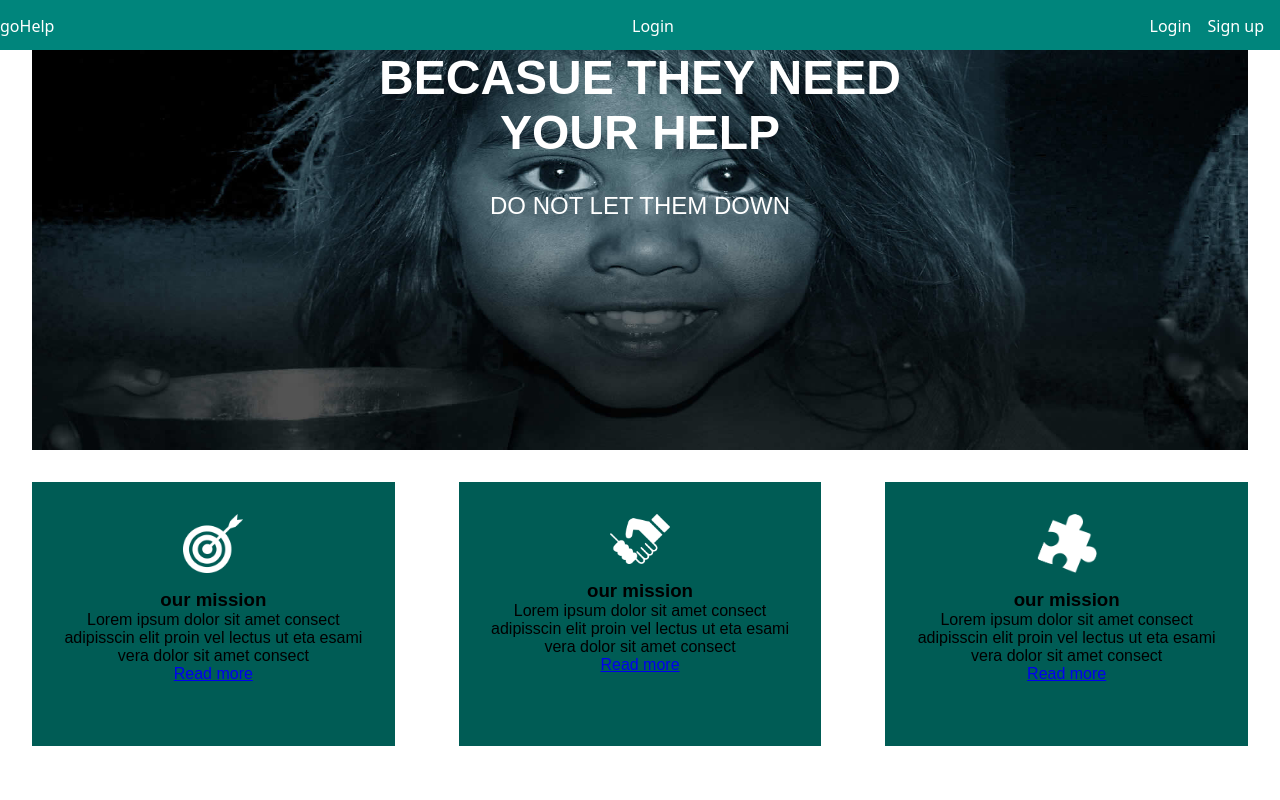
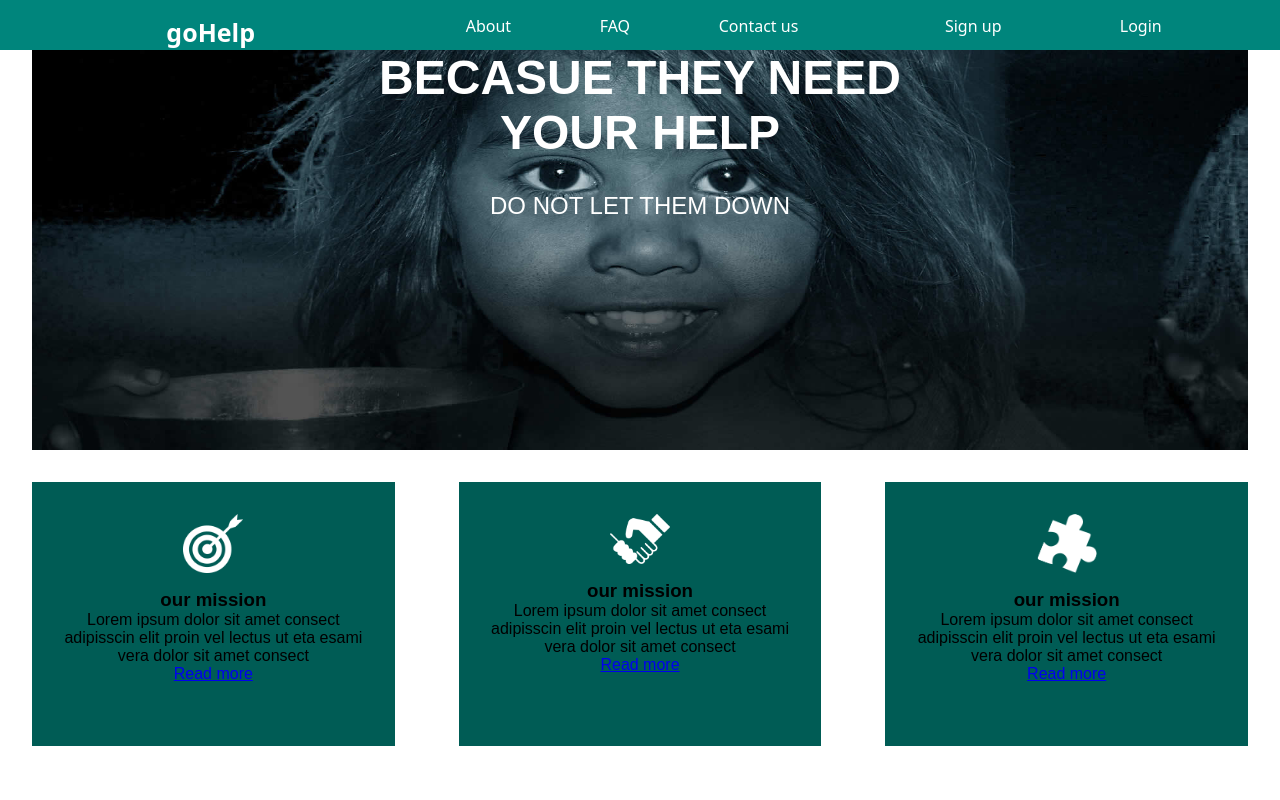
Before and after one commit to bassamhamdar/goHelp-frontEnd-, a React (Create React App) app in the folder front/: page / in a window 1280 px wide. Shown: the top 800 px of the page. Built offline with nearby package versions, Linux system fonts and the light colour scheme.

Commit message:
fixed nav

```diff
--- a/front/src/components/Nav.js
+++ b/front/src/components/Nav.js
@@ -6,23 +6,39 @@ export const Nav = () => {
   const navigate = (path) => history.push(path);
   return (
     <NavMenu>
-      <NavSection style={{ width: "50%" }}>
+      <NavSection
+        style={{
+          width: "33.33%",
+          display: "flex",
+          justifyContent: "space-around",
+          fontWeight: "bold",
+          fontSize: "25px",
+        }}
+      >
         <NavSpan onClick={() => navigate("/")}>goHelp</NavSpan>
-      </NavSection>
-      <NavSection style={{ width: "40%" }}>
-        <NavSpan>Login</NavSpan>
       </NavSection>
       <NavSection
         style={{
-          width: "10%",
+          width: "33.33%",
           display: "flex",
-          justifyContent: "flex-end",
+          justifyContent: "space-around",
+        }}
+      >
+        <NavSpan>About</NavSpan>
+        <NavSpan>FAQ</NavSpan>
+        <NavSpan>Contact us</NavSpan>
+      </NavSection>
+      <NavSection
+        style={{
+          width: "33.33%",
+          display: "flex",
+          justifyContent: "space-evenly",
           gap: "1rem",
           marginRight: "1rem",
         }}
       >
+        <NavSpan onClick={() => navigate("/user/register")}>Sign up</NavSpan>
         <NavSpan onClick={() => navigate("/user/login")}>Login</NavSpan>
-        <NavSpan onClick={() => navigate("/user/register")}>Sign up</NavSpan>
       </NavSection>
     </NavMenu>
   );
```
